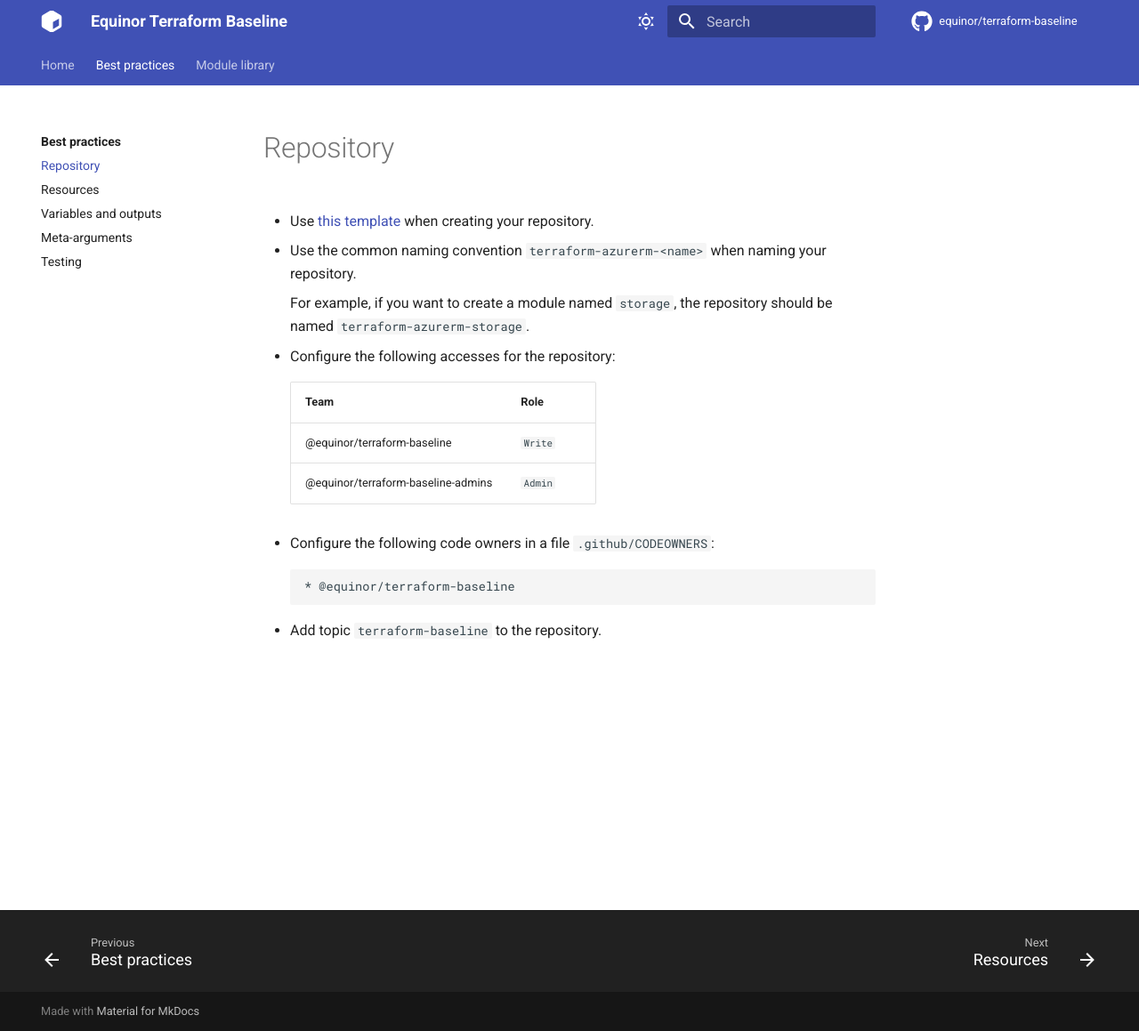
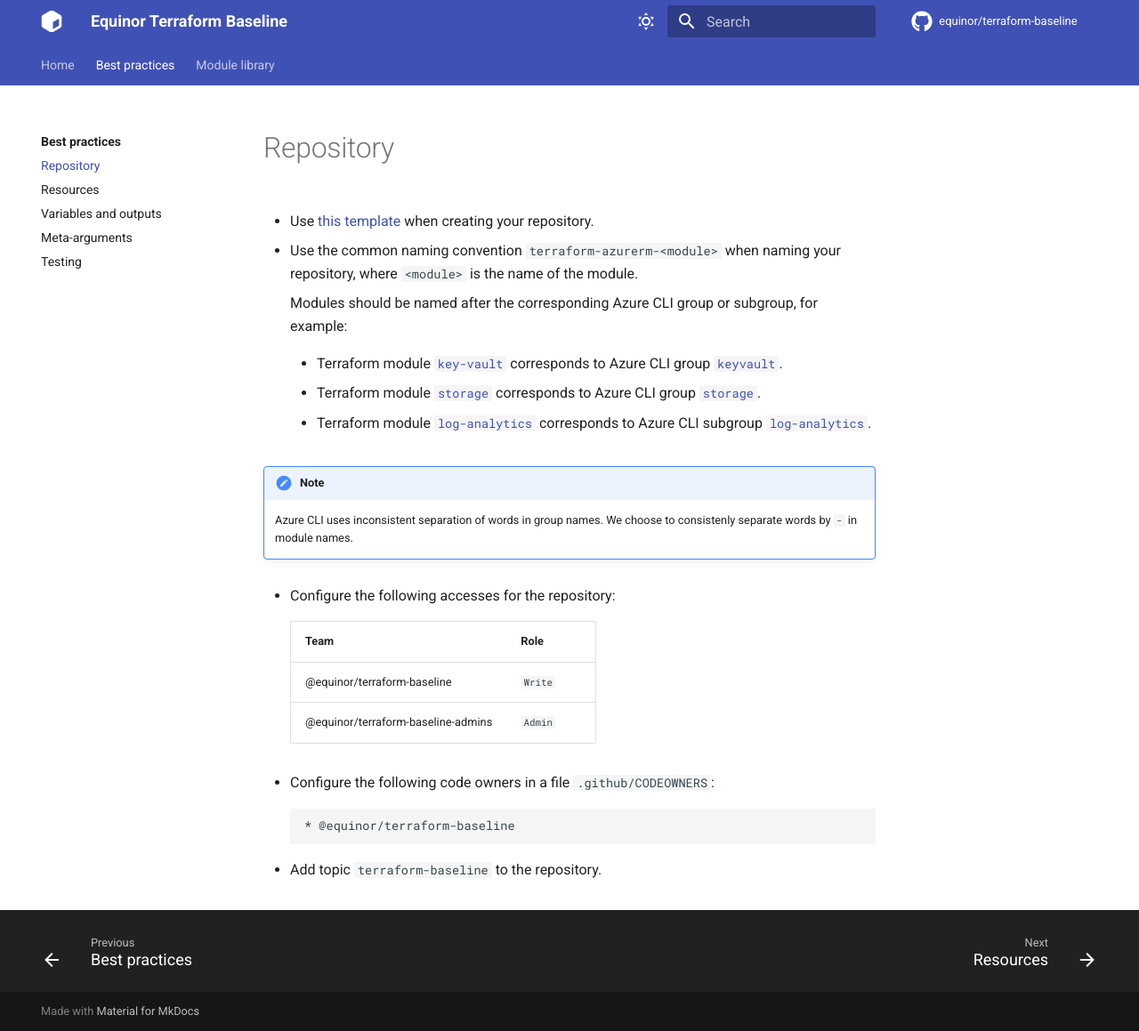
Before and after one commit to equinor/terraform-baseline, an MkDocs documentation site: the page built from docs/best-practices/repository.md, in a window 1280 px wide and 1159 px high. Shown: the whole window at 89% size. Built offline with MkDocs 1.6.1 and Material for MkDocs 9.7.7, drawn with Linux system fonts in a browser that asks for light colours; comment, search, counter and statistics services are not loaded.

Commit message:
docs: clarify module naming convention

```diff
--- a/docs/best-practices/repository.md
+++ b/docs/best-practices/repository.md
@@ -2,9 +2,18 @@
 
 - Use [this template](https://github.com/equinor/terraform-module-template) when creating your repository.
 
-- Use the common naming convention `terraform-azurerm-<name>` when naming your repository.
+- Use the common naming convention `terraform-azurerm-<module>` when naming your repository, where `<module>` is the name of the module.
 
-    For example, if you want to create a module named `storage`, the repository should be named `terraform-azurerm-storage`.
+    Modules should be named after the corresponding Azure CLI group or subgroup, for example:
+
+    - Terraform module [`key-vault`](https://registry.terraform.io/modules/equinor/key-vault/azurerm/latest) corresponds to Azure CLI group [`keyvault`](https://learn.microsoft.com/en-us/cli/azure/keyvault?view=azure-cli-latest).
+
+    - Terraform module [`storage`](https://registry.terraform.io/modules/equinor/storage/azurerm/latest) corresponds to Azure CLI group [`storage`](https://learn.microsoft.com/en-us/cli/azure/storage?view=azure-cli-latest).
+
+    - Terraform module [`log-analytics`](https://registry.terraform.io/modules/equinor/log-analytics/azurerm/latest) corresponds to Azure CLI subgroup [`log-analytics`](https://learn.microsoft.com/en-us/cli/azure/monitor/log-analytics?view=azure-cli-latest).
+
+!!! note
+    Azure CLI uses inconsistent separation of words in group names. We choose to consistenly separate words by `-` in module names.
 
 - Configure the following accesses for the repository:
 
--- a/mkdocs.yml
+++ b/mkdocs.yml
@@ -34,6 +34,7 @@
 markdown_extensions:
   - toc:
       permalink: true
+  - admonition # Enables "call-outs" (notes, info, warnings etc.)
   - pymdownx.highlight # Enable syntax highlighting of code blocks.
   - pymdownx.superfences # Enable arbitrary nesting of code and content blocks inside each other.
   - attr_list # Open links in new tabs by using syntax [<text>](<url>){target=_blank}.
```
